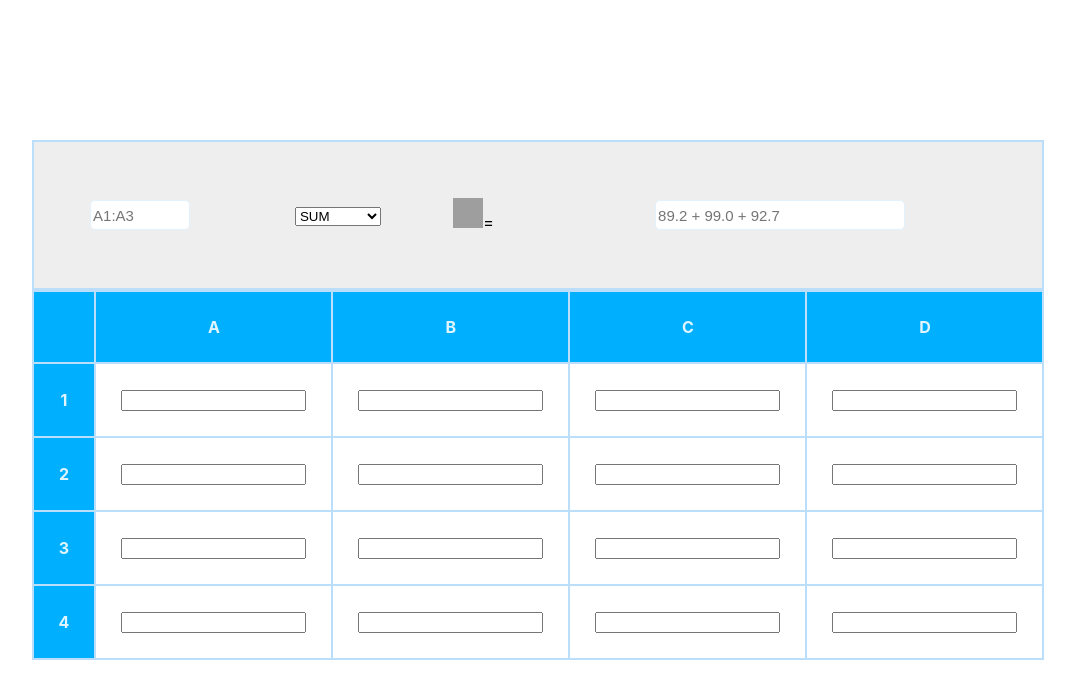
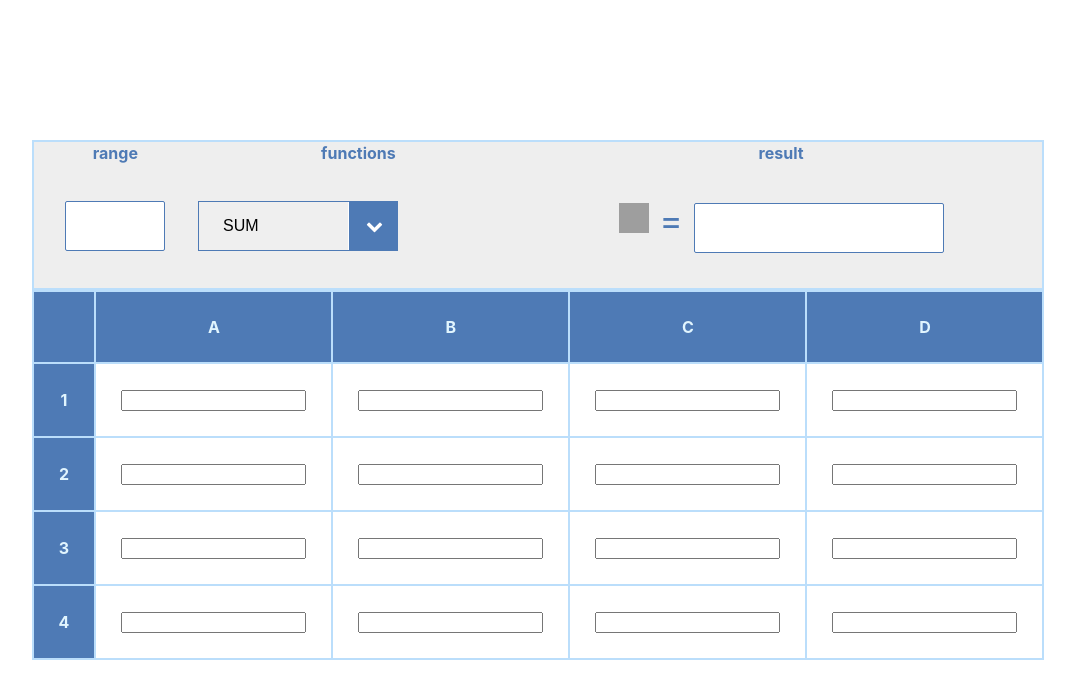
Before and after one commit to p-adams/vue-spreadsheet, a Nuxt app: page / in a window 1280 px wide. Shown: the top 698 px of the page, without its empty margins (102-1177 px from the left). Built offline with nearby package versions, Linux system fonts and the light colour scheme; grey boxes are pictures that could not be loaded.

Commit message:
added custom select

```diff
--- a/components/Sheet.vue
+++ b/components/Sheet.vue
@@ -153,7 +153,7 @@ export default {
     border-collapse: collapse;
   }
   .row-col-label {
-    background: #00b0ff;
+    background: #4E7AB5;
     color: #e1f5fe;
   }
   th, td {
@@ -163,7 +163,7 @@ export default {
     cursor: pointer;
   }
   .selected {
-    background: #e3f2fd;
+    background: #eeeeee;
     border: 2px solid #64b5f6;
   }
   .clicked {
--- a/components/Toolbar.vue
+++ b/components/Toolbar.vue
@@ -1,21 +1,30 @@
 <template>
     <table>
+        <thead>
+            <tr>
+                <th>range</th>
+                <th>functions</th>
+                <th>result</th>
+            </tr>
+        </thead>
         <tbody>
             <tr>
                 <td>
                     <input
                         class="displayRange"
                         :value="displayRange"
-                        placeholder="A1:A3"
                     />
                 </td>
                 <td>
+                    <link rel="stylesheet" href="https://cdnjs.cloudflare.com/ajax/libs/font-awesome/4.7.0/css/font-awesome.min.css" />
+                    <div class="selectdiv">
                         <select>
                             <option>SUM</option>
                             <option>AVERAGE</option>
                             <option>MIN</option>
                             <option>MAX</option>
                         </select>
+                    </div>
                 </td>
                 <td>
                     <div>
@@ -24,14 +33,13 @@
                             title="Sigma"
                             width="30"
                         height="30">
-                    <span>=</span>
-                    </div>
-                </td>
-                <td>
+                        <span class="equals">
+                            =
+                        </span>
                     <input
                         class="result"
-                        placeholder="89.2 + 99.0 + 92.7"
                     />
+                </div>
                </td>
             </tr>
         </tbody>
@@ -53,18 +61,61 @@ export default {
         height: 150px;
         background: #eeeeee;
     }
+    th {
+        color: #4E7AB5;
+    }
     .displayRange {
         font-size: 15px;
-        border: 1px solid #e3f2fd;
-        height: 30px;
+        border: 1px solid #4E7AB5;
+        height: 50px;
         width: 100px;
-        border-radius: 5px;
+        border-radius: 2px;
+    }
+    .selectdiv {
+        position: relative;
+        float: left;
+        min-width: 200px;
+    }
+    .selectdiv:after {
+        content: '\f078';
+        font: normal normal normal 17px/1 FontAwesome;
+        color: white;
+        background: #4E7AB5;
+        right: 0;
+        top: 6px;
+        width: 50px;
+        height: 48px;
+        padding: 15px 0px 0px 2px;
+        border-left: 1px solid white;
+        position: absolute;
+        pointer-events: none;
+    }
+    .selectdiv select {
+        cursor: pointer;
+        -webkit-appearance: none;
+        -moz-appearance: none;
+        display: block;
+        width: 100%;
+        max-width: 320px;
+        height: 50px;
+        float: right;
+        margin: 5px 0px;
+        padding: 0px 24px;
+        font-size: 16px;
+        line-height: 1.75;
+        border: 1px solid #4E7AB5;
+        -ms-word-break: normal;
+        word-break: normal;
     }
     .result {
         font-size: 15px;
-        border: 1px solid #e3f2fd;
-        height: 30px;
+        border: 1px solid #4E7AB5;
+        height: 50px;
         width: 250px;
-        border-radius: 5px;
+        border-radius: 2px;
+    }
+    .equals {
+        font-size: 35px;
+        color: #4E7AB5;
     }
 </style>
```
Lines whose indentation alone changed are shown as unchanged.
